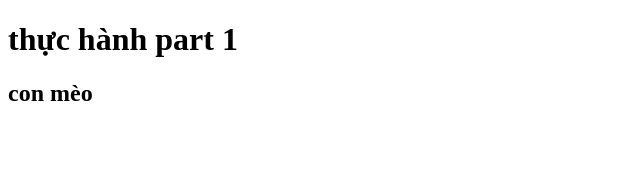
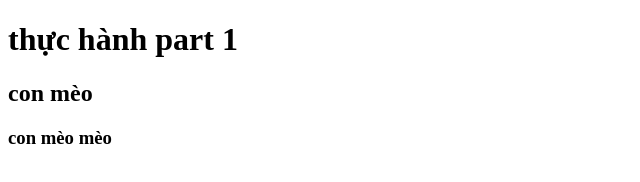
Before and after one commit to Lucky4214/th-c-h-nh-part-1, a plain HTML site: page index.html in a window 1280 px wide. Shown: the whole page, without its empty margins (0-640 px from the left). Drawn offline with Linux system fonts and the light colour scheme.

Commit message:
lần 2 sửa đổi

```diff
--- a/index.html
+++ b/index.html
@@ -8,5 +8,6 @@
   <body>
     <h1>thực hành part 1</h1>
     <h2>con mèo</h2>
+    <h3>con mèo mèo</h3>
   </body>
 </html>
```
